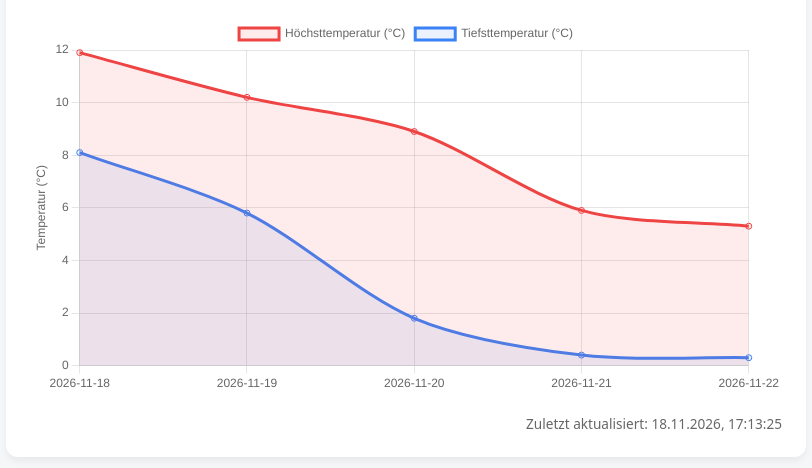
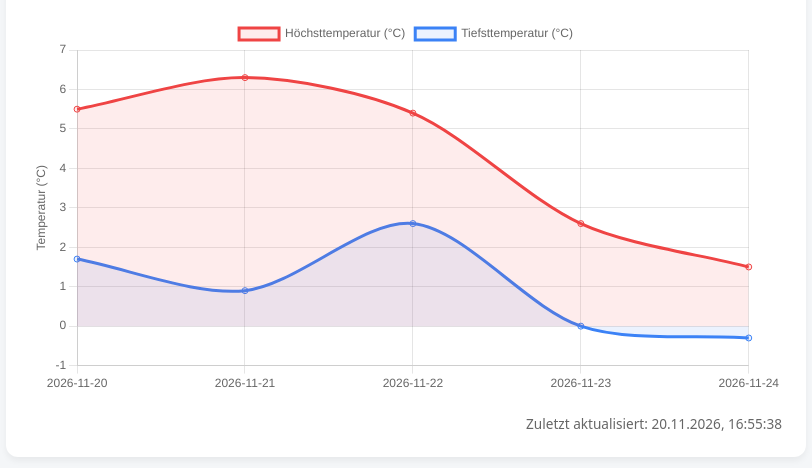
Before and after one commit to julianstaiger-cmd/GH_action_testing, a plain HTML site: page index.html in a window 1280 px wide. Shown: the part 110-578 px from the top of the page, without its empty margins (234-1046 px from the left). Drawn offline with nearby package versions, Linux system fonts and the light colour scheme.

Commit message:
deploy: ab9ad3fede95565fdd612660c6ba05b7726aece3

```diff
--- a/index.html
+++ b/index.html
@@ -16,7 +16,7 @@
   <div class="card">
     <h1>🌤️ 5-Tage Wettervorhersage Berlin</h1>
     <canvas id="weatherChart"></canvas>
-    <div class="footer">Zuletzt aktualisiert: 18.11.2026, 17:13:25</div>
+    <div class="footer">Zuletzt aktualisiert: 20.11.2026, 16:55:38</div>
   </div>
 
   <script>
@@ -24,11 +24,11 @@
     new Chart(ctx, {
       type: 'line',
       data: {
-        labels: ["2026-11-18","2026-11-19","2026-11-20","2026-11-21","2026-11-22"],
+        labels: ["2026-11-20","2026-11-21","2026-11-22","2026-11-23","2026-11-24"],
         datasets: [
           {
             label: 'Höchsttemperatur (°C)',
-            data: [11.9,10.2,8.9,5.9,5.3],
+            data: [5.5,6.3,5.4,2.6,1.5],
             borderColor: '#ef4444',
             backgroundColor: 'rgba(239, 68, 68, 0.1)',
             fill: true,
@@ -36,7 +36,7 @@
           },
           {
             label: 'Tiefsttemperatur (°C)',
-            data: [8.1,5.8,1.8,0.4,0.3],
+            data: [1.7,0.9,2.6,0,-0.3],
             borderColor: '#3b82f6',
             backgroundColor: 'rgba(59, 130, 246, 0.1)',
             fill: true,
```
